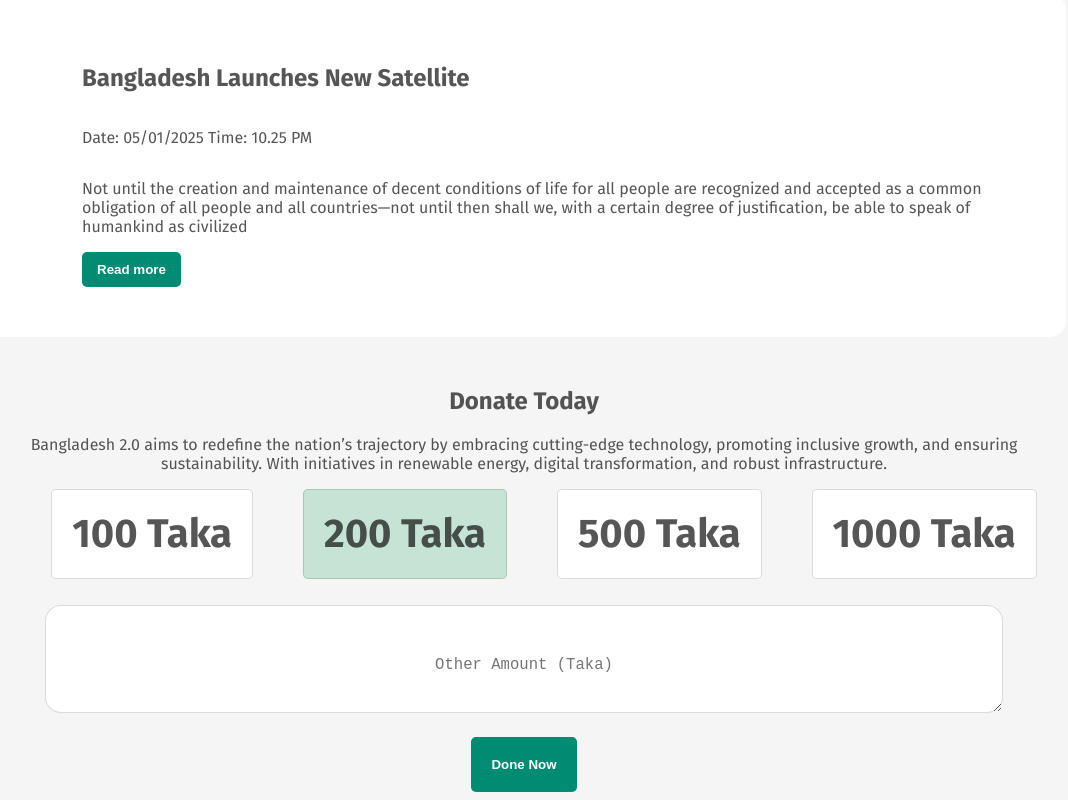
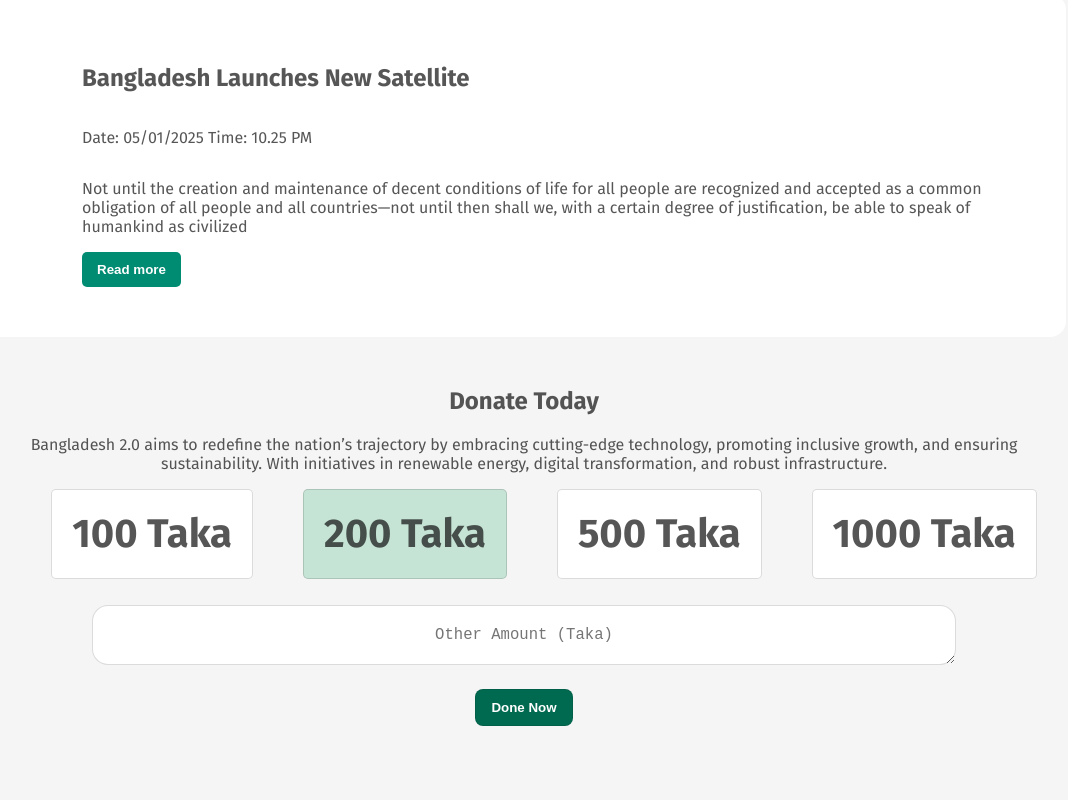
Before and after one commit to tinycoder83/assignment-1, a plain HTML site: page b11-assignment-1/index.html in a window 1280 px wide. Shown: the part 1976-2776 px from the top of the page, without its empty margins (126-1194 px from the left). After the commit the page ends 2710 px from the top, so only its background shows below. Drawn offline with Linux system fonts and the light colour scheme; a web font is replaced by a local one.

Commit message:
new added

```diff
--- a/b11-assignment-1/index.html
+++ b/b11-assignment-1/index.html
@@ -149,14 +149,11 @@
             </div>
 
                 <form action="">
-                    <textarea class="form" name="" id="" placeholder="Other Amount (Taka)" cols="100" rows="3"></textarea>
+                    <textarea class="form" name="" id="" placeholder="Other Amount (Taka)" cols="90" rows="2"></textarea>
                 </form>
                 <button class="done btn">Done Now</button>
             </div>
         </section>
-
-
-
     </main>
     <footer>
 
--- a/b11-assignment-1/styles/style.css
+++ b/b11-assignment-1/styles/style.css
@@ -247,10 +247,14 @@ nav {
     border-radius: 16px;
     border: 1px solid rgba(14, 14, 14, 0.15);
     text-align: center;
-    padding-top: 50px;
+    padding-top: 20px;
     font-size: larger;
 }
 .done{
-    margin-top: 20px;
-    padding: 20px;
+    box-sizing: border-box;
+border: 1px solid rgba(14, 14, 14, 0.1);
+border-radius: 8px;
+
+background: rgb(0, 106, 80);
+margin-top: 20px;
 }
```
